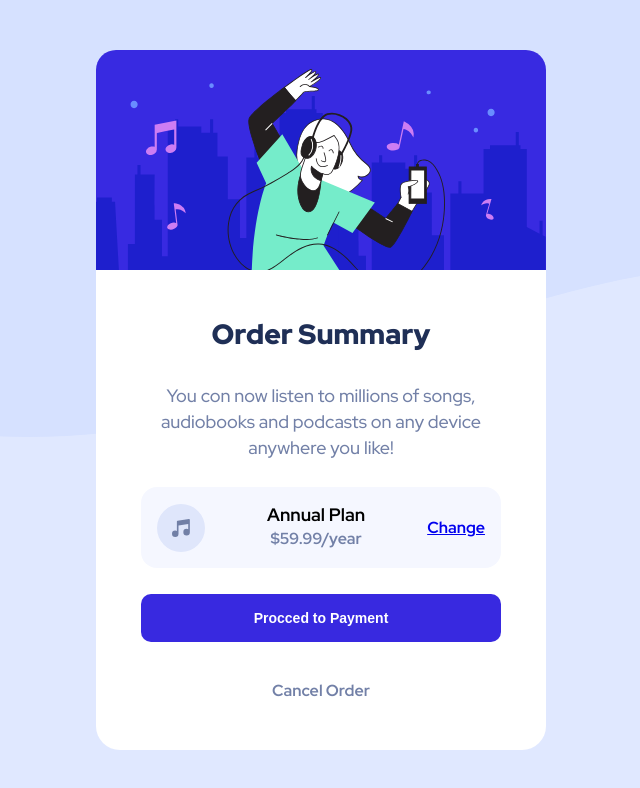
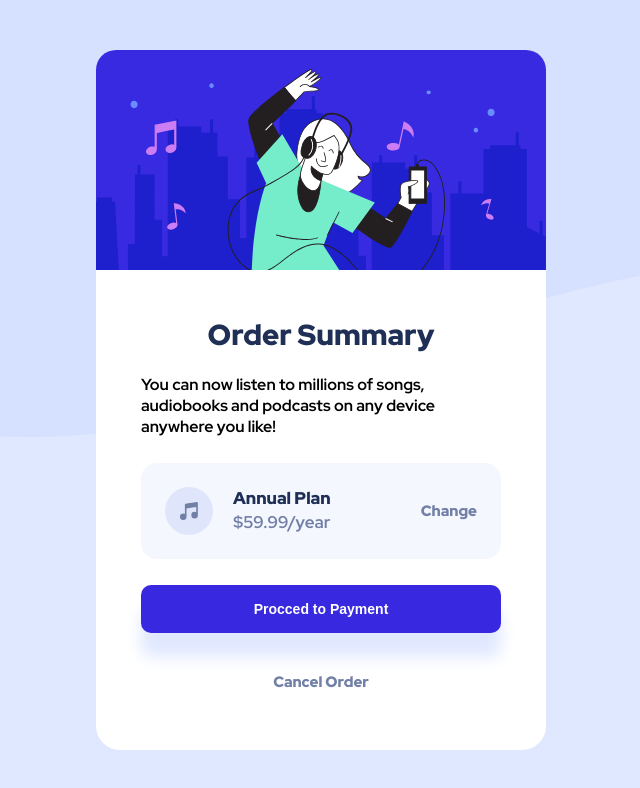
Before and after one commit to fladeia/order-summaryFrontendMentor, a plain HTML site: page index.html in a window 1280 px wide. Shown: the whole page, without its empty margins (319-959 px from the left). Drawn offline with Linux system fonts and the light colour scheme.

Commit message:
done html, css. Todo: refac

```diff
--- a/index.html
+++ b/index.html
@@ -22,21 +22,21 @@
         <div class="content">
           <h1>Order Summary</h1>
           <strong>
-            You con now listen to millions of songs, audiobooks and podcasts on
+            You can now listen to millions of songs, audiobooks and podcasts on
             any device anywhere you like!
           </strong>
           <div class="plan-container">
-            <img src="./images/icon-music.svg" alt="icon-music" />
             <div class="plan-price">
-              <h2>Annual Plan</h2>
-              <p>$59.99/year</p>
+              <img src="./images/icon-music.svg" alt="icon-music" />
+              <div class="price">
+                <h2>Annual Plan</h2>
+                <p>$59.99/year</p>
+              </div>
             </div>
-            <div class="plan-change">
-              <a href="#">Change</a>
-            </div>
+            <a href="#">Change</a>
           </div>
           <button class="btn">Procced to Payment</button>
-          <p>Cancel Order</p>
+          <a href="#">Cancel Order</a>
         </div>
       </main>
     </div>
--- a/style.css
+++ b/style.css
@@ -15,6 +15,7 @@
   --veryPaleBlue: hsl(225, 100%, 98%);
   --desaturatedBlue: hsl(224, 23%, 55%);
   --darkBlue: hsl(223, 47%, 23%);
+  --btnHover: #766cf1;
 }
 
 body {
@@ -66,8 +67,10 @@ main .content {
 
 main .content .plan-container {
   width: 100%;
-  padding: 16px;
+  padding: 24px;
   border-radius: 16px;
+  margin-top: 26px;
+  font-weight: bold;
 
   background-color: var(--veryPaleBlue);
 
@@ -76,29 +79,56 @@ main .content .plan-container {
   align-items: center;
 }
 
-main .content .plan-container {
-  font-weight: bold;
-  margin-top: 26px;
+.content .plan-container a {
+  font-size: 15px;
+  cursor: pointer;
+}
+
+.content .plan-container a:hover {
+  color: #766cf1;
+  text-decoration: none;
 }
 
 main .content .plan-price {
-  font-size: 12px;
+  display: flex;
+}
+
+main .content .plan-price .price {
+  margin-left: 20px;
+}
+
+.plan-price .price h2 {
+  font-size: 17px;
+  font-weight: 900;
+  color: var(--darkBlue);
+}
+
+.plan-price .price p {
+  font-size: 17px;
+  font-weight: 700;
+  color: var(--desaturatedBlue);
 }
 
 main .content h1 {
   font-weight: 900;
-  color: hsl(223, 47%, 23%);
-  font-size: 28px;
-  margin-bottom: 30px;
+  color: var(--darkBlue);
+  font-size: 29px;
+  margin-bottom: 20px;
 }
 
-main .content strong,
+main .content a,
 p {
-  font-size: 18px;
+  font-size: 15px;
   color: var(--desaturatedBlue);
-  font-weight: 500;
+  font-weight: 900;
   text-align: center;
   line-height: 26px;
+  text-decoration: none;
+}
+
+main .content a:hover {
+  color: #000;
+  cursor: pointer;
 }
 
 main .content p {
@@ -118,6 +148,12 @@ main .content .btn {
   color: #fff;
 
   background-color: var(--brightBlue);
+  box-shadow: 0px 24px 16px var(--paleBlue);
+}
+
+main .content .btn:hover {
+  background-color: #766cf1;
+  cursor: pointer;
 }
 
 @media (max-width: 375px) {
```
